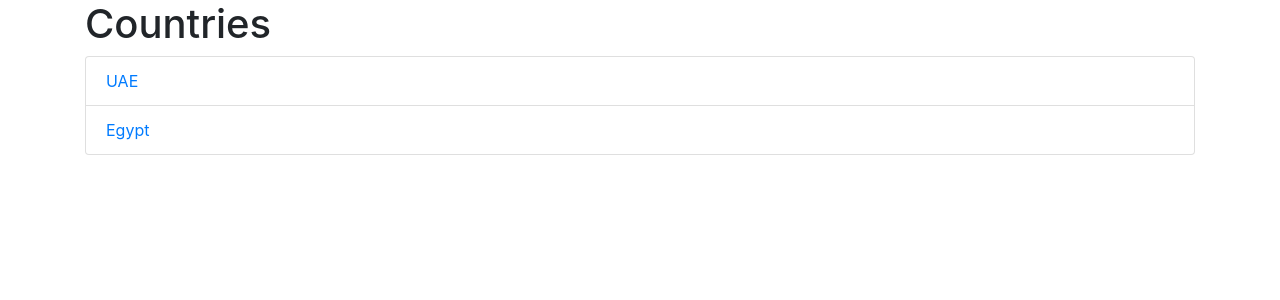
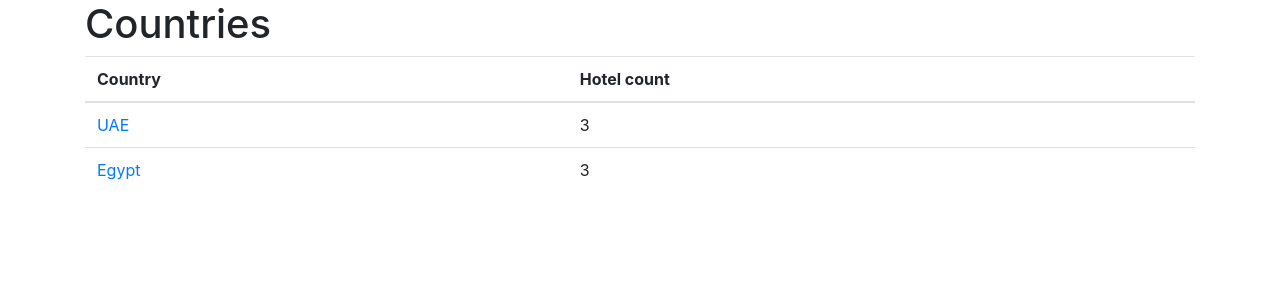
Before and after one commit to AnkoCoder/Hotels, a Flask app: page / in a window 1280 px wide. Shown: the top 300 px of the page. Run offline with Flask 2, Linux system fonts and the light colour scheme; some libraries are stand-ins or nearby versions.

Commit message:
Add hotel count on countries page

```diff
--- a/app.py
+++ b/app.py
@@ -8,7 +8,15 @@ app = Flask(__name__)
 def countries():
     with open('db.json') as f:
         countries = json.load(f)
-    return render_template('countries.html', countries=countries)
+        result = []
+        for country in countries:
+            result.append(
+                {
+                    'name': country,
+                    'count': len(countries[country])
+                }
+            )
+    return render_template('countries.html', countries=result)
 
 
 @app.route('/countries/<name>')
--- a/templates/countries.html
+++ b/templates/countries.html
@@ -1,9 +1,16 @@
 {% extends "layout.html" %}
 {% block content %}
 <h1>Countries</h1>
-<ul class="list-group">
+<table class="table table-hover">
+    <thead>
+        <th>Country</th>
+        <th>Hotel count</th>
+    </thead>
     {% for country in countries %}
-    <li class="list-group-item"><a href="/countries/{{ country }}">{{ country }}</a></li>
+    <tr>
+        <td><a href="/countries/{{ country.name }}">{{ country.name }}</a></td>
+        <td>{{ country.count }}</td>
+    </tr>
     {% endfor %}
-</ul>
+</table>
 {% endblock %}
```
